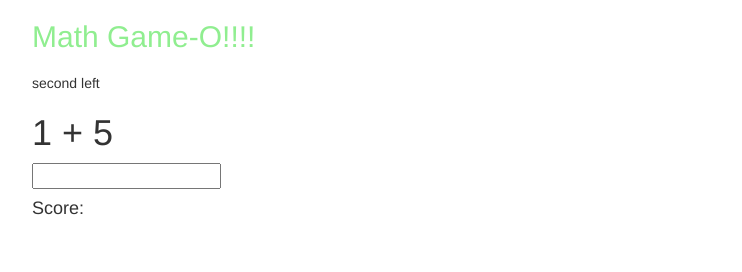
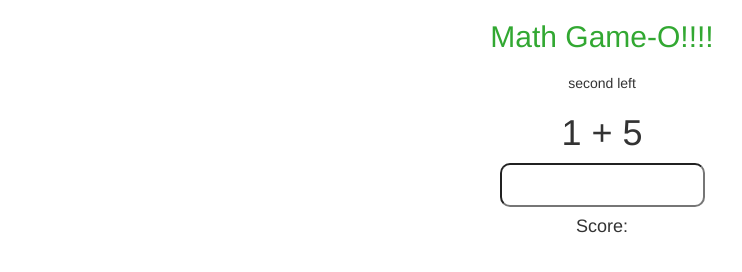
Before and after one commit to DavidLineman/math_game_o, a plain HTML site: page index.html in a window 1280 px wide. Shown: the whole page, without its empty margins (38-780 px from the left). Drawn offline with nearby package versions, Linux system fonts and the light colour scheme.

Commit message:
changed some minor styling

```diff
--- a/index.html
+++ b/index.html
@@ -16,7 +16,7 @@
     <script src="script.js"></script>
   </head>
   <body>
-    <div class="container">
+    <div class="container text-center">
       <div class="row">
         <div class="col-xs-12">
           <h2>Math Game-O!!!!</h2>
--- a/style.css
+++ b/style.css
@@ -1,3 +1,8 @@
 h2 {
-  color: lightgreen;
+  color: rgb(50, 168, 50);
 }
+
+input {
+  border-radius: 10px;
+  padding: 10px;
+}
```
